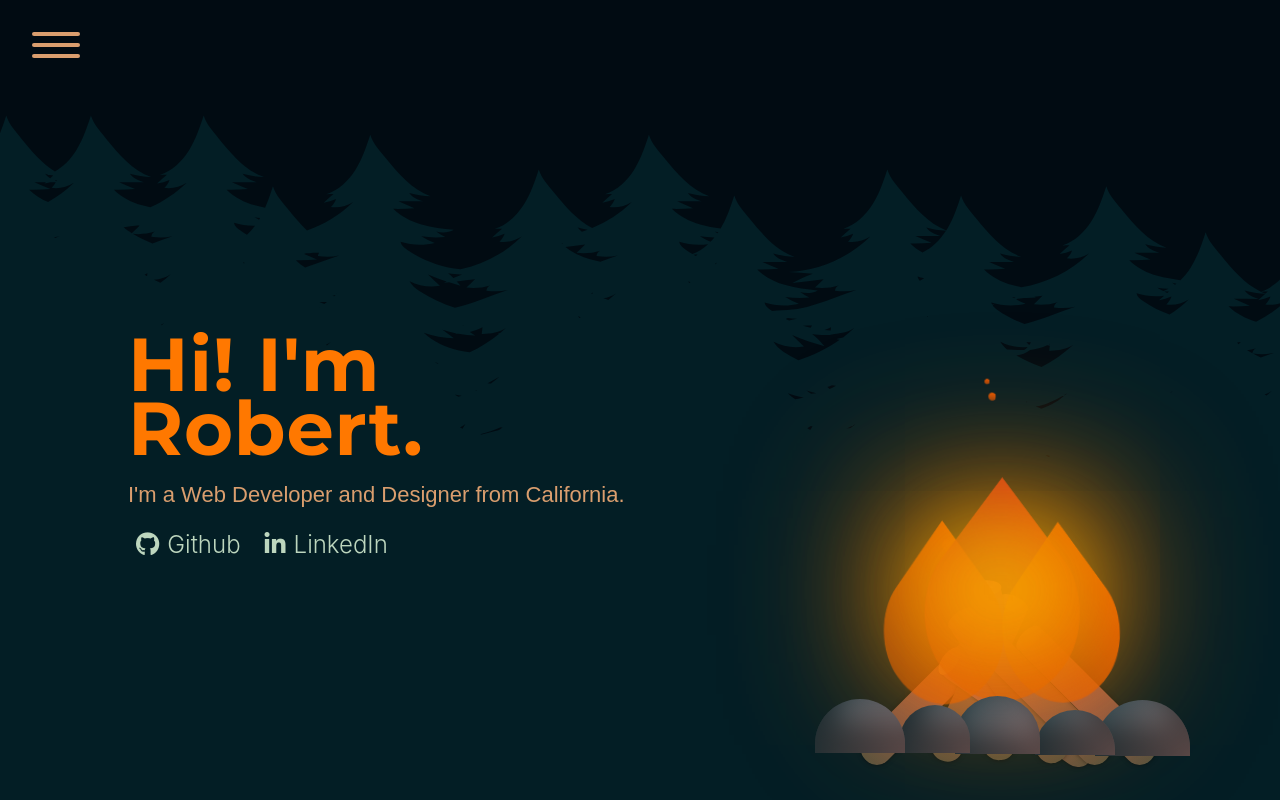
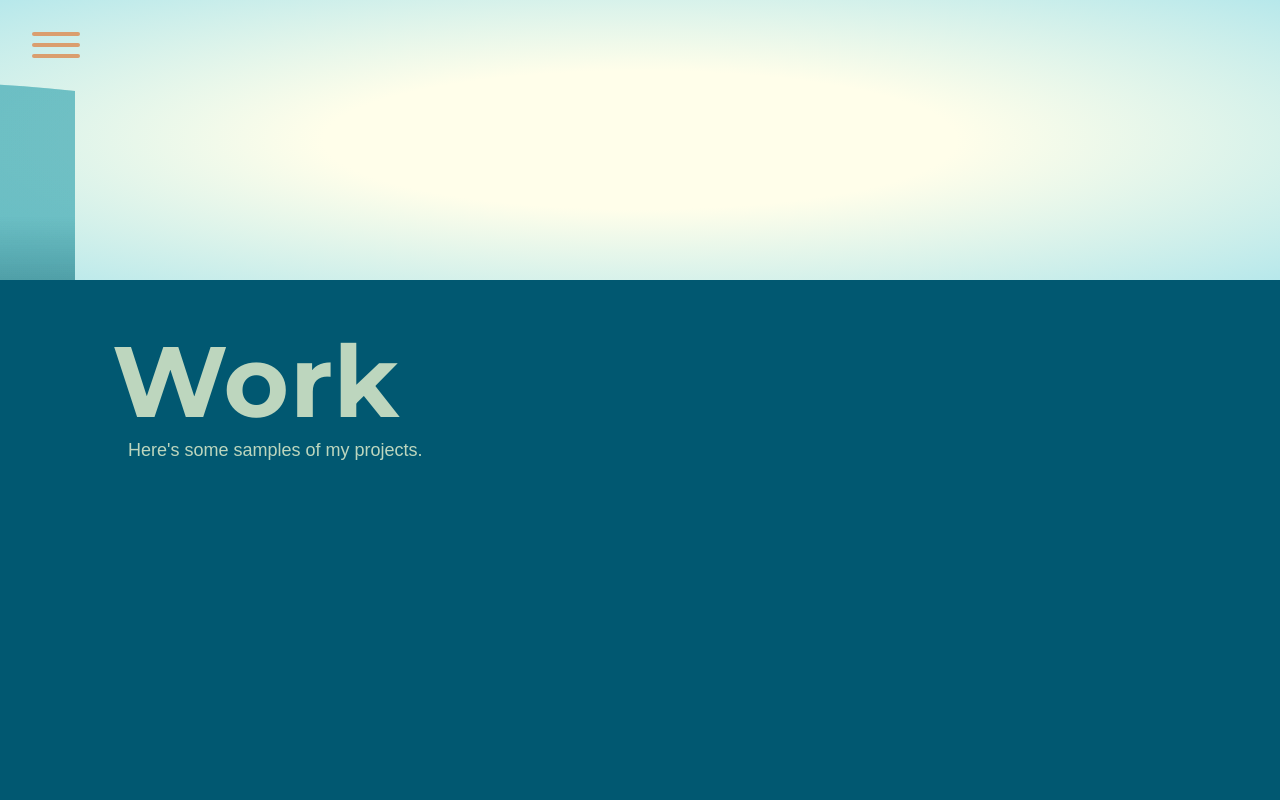
Before and after one commit to rschm007/portfolio_v3, a React (Create React App) app: page /about in a window 1280 px wide. Built offline with nearby package versions, Linux system fonts and the light colour scheme.

Commit message:
work on work page

```diff
--- a/src/App.js
+++ b/src/App.js
@@ -9,11 +9,13 @@ import {
 } from "react-router-dom";
 
 import Main from "./pages/Main";
+import About from './pages/About';
 
 const App = () => {
   return (
     <Router>
       <Route path="/" component={Main} />
+      <Route path="/about" component={About} />
     </Router>
   );
 }
--- a/src/App.scss
+++ b/src/App.scss
@@ -6,6 +6,7 @@
 @import "./styles/components/navigation.scss";
 
 @import "./styles/components/animations/campfire.scss";
+@import "./styles/components/animations/ocean.scss";
 
 // globals
 h1 {
--- /dev/null
+++ b/src/components/Animations/Ocean/index.js
@@ -0,0 +1,10 @@
+const Ocean = () => {
+    return (
+      <div className="ocean">
+          <div className="wave" />
+          <div className="wave" />
+      </div>
+    );
+  };
+
+  export default Ocean;
--- a/src/pages/About/index.js
+++ b/src/pages/About/index.js
@@ -1,6 +1,23 @@
+import Header from "../../components/Header";
+import Subtitle from "../../components/Subtitle";
+import Navigation from '../../components/Navigation';
+import Wrapper from '../../components/Wrapper';
+import LinkButton from '../../components/LinkButton';
+import Ocean from "../../components/Animations/Ocean";
+
 const About = (props) => {
     return (
+        <Wrapper class="background background_2">
+            <Navigation />
 
+            <Header tag="h1" content="Work" class="header_about__hero">
+                <Subtitle tag="p" content="Here's some samples of my projects." class="about" />
+            </Header>
+
+            <Wrapper class="work_container">
+                <Ocean />
+            </Wrapper>
+        </Wrapper>
     );
 };
 
--- a/src/pages/Main/index.js
+++ b/src/pages/Main/index.js
@@ -11,7 +11,7 @@ const Main = (props) => {
             <Navigation />
 
             <Header tag="h1" content="Hi! I'm Robert." class="header_main__hero">
-                <Subtitle tag="p" content="I'm a Web Developer and Designer from California." class="header_main__subtitle" />
+                <Subtitle tag="p" content="I'm a Web Developer and Designer from California." class="main" />
 
                 <Wrapper class="flex_row buttons">
                     <LinkButton href="https://github.com/rschm007" icon="fab fa-github" content="Github" />
--- /dev/null
+++ b/src/styles/components/animations/ocean.scss
@@ -0,0 +1,44 @@
+@import "../../imports";
+
+@keyframes wave {
+    0% {
+      margin-left: 0;
+    }
+    100% {
+      margin-left: -1600px;
+    }
+  }
+
+  @keyframes swell {
+    0%, 100% {
+      transform: translate3d(0,-25px,0);
+    }
+    50% {
+      transform: translate3d(0,5px,0);
+    }
+  }
+
+.ocean {
+    @include width-height($width: 100%, $height: 35%);
+    position: absolute;
+    top: 0;
+    left: 0;
+    background:radial-gradient(ellipse at center, rgba(255,254,234,1) 0%, rgba(255,254,234,1) 35%, #B7E8EB 100%);
+
+
+    .wave {
+        background: url("../../../assets/wave.svg");
+        position: absolute;
+        top: 80px;
+        width: 100vw;
+        height: 200px;
+        animation: wave 7s cubic-bezier( 0.36, 0.45, 0.63, 0.53) infinite;
+        transform: translate3d(0, 0, 0);
+
+        &:nth-type(2) {
+            top: 40px;
+            animation: wave 7s cubic-bezier( 0.36, 0.45, 0.63, 0.53) -.125s infinite, swell 7s ease -1.25s infinite;
+            opacity: 1;
+        }
+    }
+}
--- a/src/styles/components/header.scss
+++ b/src/styles/components/header.scss
@@ -18,4 +18,20 @@
             }
         }
     }
+
+    &_about {
+        &__hero {
+            @include font($color: $moonSilver, $weight: 800, $align: left);
+            width: calc(100vw - 60%);
+            margin-left: 10vw;
+            margin-top: -6vh;
+
+            h1 {
+                font-size: 100px;
+                margin-bottom: 0;
+                margin-left: -1rem;
+                line-height: 82px;
+            }
+        }
+    }
 }
--- a/src/styles/components/subtitle.scss
+++ b/src/styles/components/subtitle.scss
@@ -1,5 +1,10 @@
 @import "../imports";
 
 .subtitle {
-    @include font($size: 22px, $color: $peru, $weight: 100);
+    &.main {
+        @include font($size: 18px, $color: $peru, $weight: 100);
+    }
+    &.about {
+        @include font($size: 18px, $color: $moonSilver, $weight: 100);
+    }
 }
--- a/src/styles/components/wrapper.scss
+++ b/src/styles/components/wrapper.scss
@@ -11,4 +11,9 @@
         background-image: url("../../assets/treeline.svg");
         background-size: cover;
     }
+
+    &.background_2 {
+        background:radial-gradient(ellipse at center, rgba(255,254,234,1) 0%, rgba(255,254,234,1) 35%, #B7E8EB 100%);
+        background: #015871;
+    }
 }
```
Also changed, not shown: src/assets/wave.svg (added).
